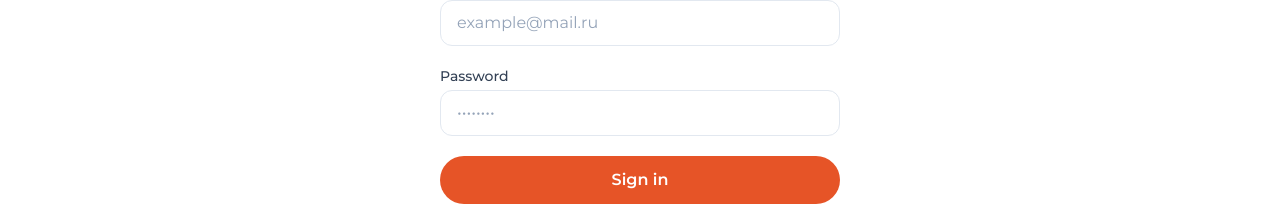
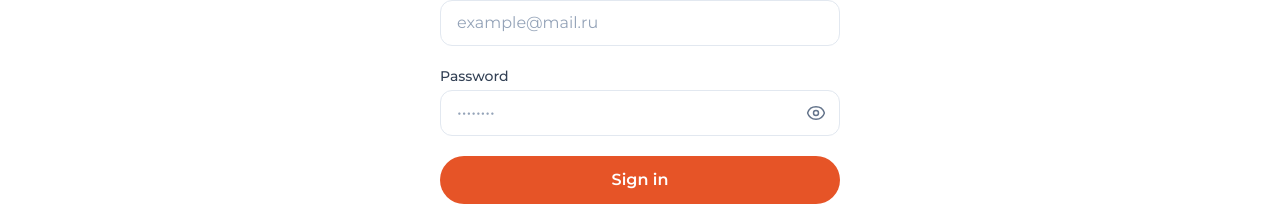
Before and after one commit to dvanovic91-ops/SEMO-web, a React (Vite) app: page /login in a window 1280 px wide. Shown: the part 215-421 px from the top of the page. Built offline with nearby package versions, Linux system fonts and the light colour scheme; no server answers.

Commit message:
얀덱스 리다이렉트 주소 최종 수정

```diff
--- a/src/lib/auth.ts
+++ b/src/lib/auth.ts
@@ -13,6 +13,19 @@ const getEnv = (key: string): string => {
   const v = import.meta.env[key];
   return typeof v === 'string' ? v : '';
 };
+
+/**
+ * 얀덱스 OAuth redirect_uri — 콘솔 "Callback URL"과 바이트 단위로 동일해야 함.
+ * 프로덕션에서는 VITE_YANDEX_REDIRECT_URI 를 꼭 넣는 것을 권장(www / 비-www 혼선 방지).
+ */
+export function getYandexOAuthRedirectUri(): string {
+  const fixed = getEnv('VITE_YANDEX_REDIRECT_URI').trim();
+  if (fixed) return fixed.replace(/\/$/, '');
+  if (typeof window !== 'undefined') {
+    return `${window.location.origin}/auth/yandex/callback`;
+  }
+  return '';
+}
 
 export function getGoogleAuthUrl(): string {
   const clientId = getEnv('VITE_GOOGLE_CLIENT_ID');
--- a/src/pages/Login.tsx
+++ b/src/pages/Login.tsx
@@ -7,6 +7,7 @@ import { SemoPageSpinner, SEMO_FULL_PAGE_LOADING_MAIN_CLASS } from '../component
 import { LegalDocLinksRu } from '../components/LegalDocLinksRu';
 import { useI18n } from '../context/I18nContext';
 import { isTelegramMiniApp } from '../lib/telegramAuth';
+import { getYandexOAuthRedirectUri } from '../lib/auth';
 
 const inputClass =
   'w-full min-h-[44px] rounded-xl border border-slate-200 bg-white px-4 py-2.5 text-base text-slate-800 placeholder:text-slate-400 focus:border-brand focus:outline-none focus:ring-1 focus:ring-brand sm:min-h-0';
@@ -28,9 +29,12 @@ export const Login: React.FC = () => {
     or: language === 'en' ? 'or' : 'или',
     stay: language === 'en' ? 'Stay signed in' : 'Оставаться в системе',
     register: language === 'en' ? 'Register' : 'Зарегистрироваться',
+    showPassword: language === 'en' ? 'Show password' : 'Показать пароль',
+    hidePassword: language === 'en' ? 'Hide password' : 'Скрыть пароль',
   };
   const [email, setEmail] = useState('');
   const [password, setPassword] = useState('');
+  const [showPassword, setShowPassword] = useState(false);
   const [rememberMe, setRememberMeChecked] = useState(true);
   const [oauthLoading, setOauthLoading] = useState<'google' | 'yandex' | null>(null);
   const [emailError, setEmailError] = useState<string | null>(null);
@@ -68,7 +72,11 @@ export const Login: React.FC = () => {
   const handleYandexLogin = () => {
     if (isMiniApp) return;
     const clientId = import.meta.env.VITE_YANDEX_CLIENT_ID || '488f7e3680314946b02f39be0c4368f8';
-    const redirectUri = `${window.location.origin}/auth/yandex/callback`;
+    const redirectUri = getYandexOAuthRedirectUri();
+    if (!redirectUri) {
+      console.error('[Yandex] redirect URI missing');
+      return;
+    }
     setRememberMe(rememberMe);
     setOauthLoading('yandex');
     window.location.href = `https://oauth.yandex.com/authorize?response_type=code&client_id=${clientId}&redirect_uri=${encodeURIComponent(redirectUri)}`;
@@ -193,17 +201,42 @@ export const Login: React.FC = () => {
           <label htmlFor="password" className="mb-1 block text-sm font-medium text-slate-700">
             {tt.password}
           </label>
+          <div className="relative">
             <input
               id="password"
-            type="password"
+              type={showPassword ? 'text' : 'password'}
+              autoComplete="current-password"
               placeholder="••••••••"
-            className={`${inputClass} ${passwordError ? 'border-red-400 focus:border-red-500 focus:ring-red-500' : ''}`}
+              className={`${inputClass} pr-12 ${passwordError ? 'border-red-400 focus:border-red-500 focus:ring-red-500' : ''}`}
               value={password}
               onChange={(e) => {
                 setPassword(e.target.value);
                 if (passwordError) setPasswordError(null);
               }}
             />
+            <button
+              type="button"
+              aria-label={showPassword ? tt.hidePassword : tt.showPassword}
+              aria-pressed={showPassword}
+              onClick={() => setShowPassword((v) => !v)}
+              className="absolute right-1 top-1/2 flex h-9 w-10 -translate-y-1/2 items-center justify-center rounded-lg text-slate-500 transition hover:bg-slate-100 hover:text-slate-700"
+            >
+              {showPassword ? (
+                <svg className="h-5 w-5" fill="none" viewBox="0 0 24 24" stroke="currentColor" strokeWidth={1.75} aria-hidden>
+                  <path
+                    strokeLinecap="round"
+                    strokeLinejoin="round"
+                    d="M3.98 8.223A10.477 10.477 0 001.934 12C3.226 16.338 7.244 19.5 12 19.5c.993 0 1.953-.138 2.863-.395M6.228 6.228A10.45 10.45 0 0112 4.5c4.756 0 8.773 3.162 10.065 7.498a10.523 10.523 0 01-4.293 5.774M6.228 6.228L3 3m3.228 3.228l3.65 3.65m7.894 7.894L21 21m-3.228-3.228l-3.65-3.65m0 0a3 3 0 10-4.243-4.243m4.242 4.242L9.88 9.88"
+                  />
+                </svg>
+              ) : (
+                <svg className="h-5 w-5" fill="none" viewBox="0 0 24 24" stroke="currentColor" strokeWidth={1.75} aria-hidden>
+                  <path strokeLinecap="round" strokeLinejoin="round" d="M2.036 12.322a1.012 1.012 0 010-.639C3.423 7.51 7.36 4.5 12 4.5c4.638 0 8.573 3.007 9.963 7.178.07.207.07.431 0 .639C20.577 16.49 16.64 19.5 12 19.5c-4.638 0-8.573-3.007-9.963-7.178z" />
+                  <path strokeLinecap="round" strokeLinejoin="round" d="M15 12a3 3 0 11-6 0 3 3 0 016 0z" />
+                </svg>
+              )}
+            </button>
+          </div>
           {passwordError && (
             <p className="mt-1 text-xs text-red-500">{passwordError}</p>
           )}
--- a/src/pages/YandexCallback.tsx
+++ b/src/pages/YandexCallback.tsx
@@ -5,9 +5,8 @@
 import React, { useEffect, useState } from 'react';
 import { useNavigate } from 'react-router-dom';
 import { supabase } from '../lib/supabase';
+import { getYandexOAuthRedirectUri } from '../lib/auth';
 import { SemoPageSpinner, SEMO_FULL_PAGE_LOADING_MAIN_CLASS } from '../components/SemoPageSpinner';
-
-const YANDEX_REDIRECT_URI = `${window.location.origin}/auth/yandex/callback`;
 
 export const YandexCallback: React.FC = () => {
   const navigate = useNavigate();
@@ -34,10 +33,15 @@ export const YandexCallback: React.FC = () => {
     }
 
     (async () => {
+      const redirectUri = getYandexOAuthRedirectUri();
+      if (!redirectUri) {
+        setError('Не настроен redirect URI (VITE_YANDEX_REDIRECT_URI).');
+        return;
+      }
       try {
-        // Edge Function 호출
+        // Edge Function 호출 — redirect_uri 는 authorize 요청과 동일해야 토큰 교환 성공
         const { data: result, error: invokeErr } = await supabase.functions.invoke('yandex-auth', {
-          body: { code, redirect_uri: YANDEX_REDIRECT_URI },
+          body: { code, redirect_uri: redirectUri },
         });
 
         if (invokeErr) {
```
Also changed, not shown: 1 other file (tests, documents, lock files or other folders). Lines whose indentation alone changed are shown as unchanged.
